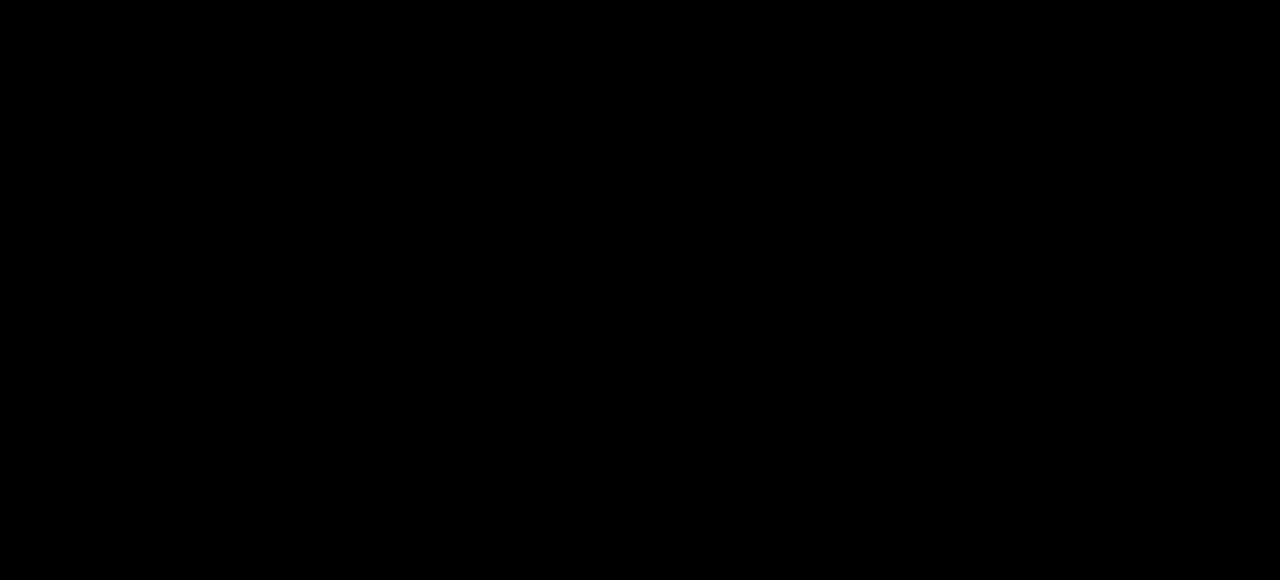
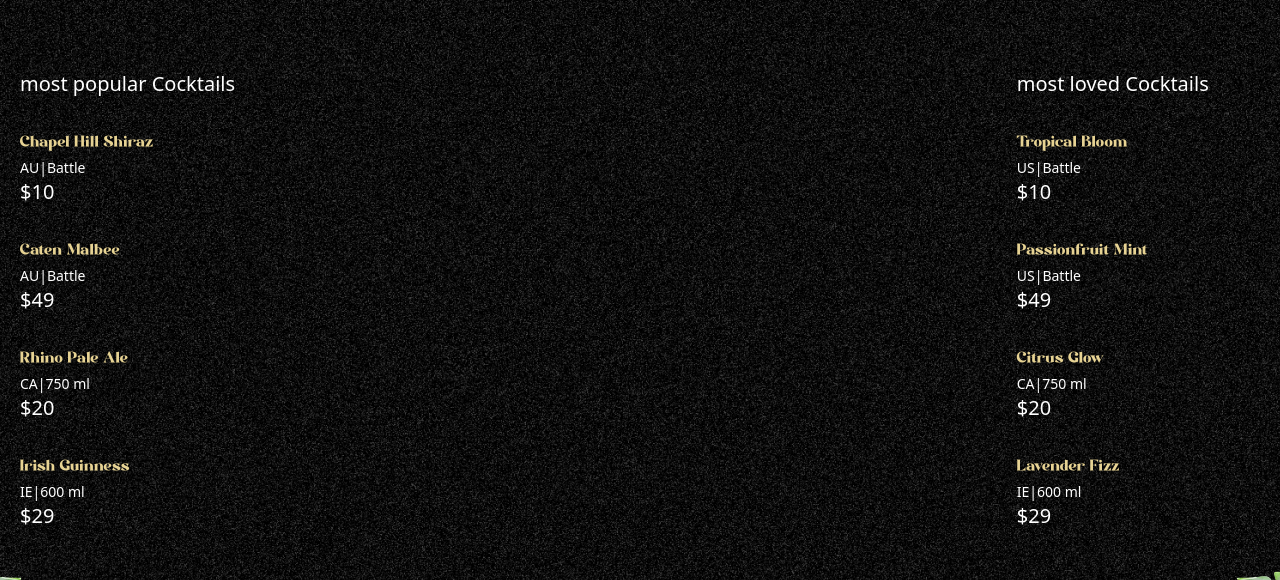
Before and after one commit to niloofar77/gsap_landing, a React (Vite) app: page / in a window 1280 px wide. Shown: the part 890-1470 px from the top of the page. Built offline with nearby package versions, Linux system fonts and the light colour scheme; a web font is replaced by a local one.

Commit message:
cocktail section implemented

```diff
--- a/src/App.jsx
+++ b/src/App.jsx
@@ -5,6 +5,7 @@
 import gsap from 'gsap'
 import Navbar from './components/Navbar'
 import Hero from './components/Hero'
+import Cockatils from './components/Cockatils'
 gsap.registerPlugin(ScrollTrigger,SplitText)
 function App() {
 
@@ -14,9 +15,8 @@
   <main>
     <Navbar></Navbar>
     <Hero></Hero>
-    <div className='h-dvh bg-black'>
+    <Cockatils></Cockatils>
 
-    </div>
   </main>
 
     </>
--- /dev/null
+++ b/src/components/Cockatils.jsx
@@ -0,0 +1,85 @@
+import React from 'react'
+import { cocktailLists, mockTailLists } from '../constants'
+import { useGSAP } from '@gsap/react'
+import gsap from 'gsap/all'
+
+const Cockatils = () => {
+    useGSAP(()=>{
+        const parallaxTimeLine=gsap.timeline({
+            scrollTrigger:{
+                trigger:"#cocktails",
+                start:"top 30%",
+                end:"bottom 80%",
+                scrub:true
+
+            }
+        })
+        parallaxTimeLine.from("#c-left-leaf",{
+            x:-100,y:100
+        })
+        .from("#c-right-leaf",{
+            x:100,y:100
+        })
+    })
+  return (
+
+    <section id='cocktails' className='noisy'>
+
+        <img src='/images/cocktail-left-leaf.png' id='c-left-leaf'/>
+        <img src='/images/cocktail-right-leaf.png' id='c-right-leaf'/>
+
+        <div className='list'>
+            <div className='popular'>
+                <h2>most popular Cocktails</h2>
+                <ul>
+                    {cocktailLists.map(drink=>(
+                        <li key={drink.name}>
+                            <div className='md:me-28'>
+                                <h3>
+                                    {drink.name}
+                                </h3>
+                                <p>
+                                    {drink.country}|{drink.detail}
+                                </p>
+                                <span>{ drink.price}</span>
+
+
+                            </div>
+
+                        </li>
+
+                    ))}
+                </ul>
+
+            </div>
+
+            <div className='loved'>
+                <h2>most loved Cocktails</h2>
+                <ul>
+                    {mockTailLists.map(drink=>(
+                        <li key={drink.name}>
+                            <div className='md:me-28'>
+                                <h3>
+                                    {drink.name}
+                                </h3>
+                                <p>
+                                    {drink.country}|{drink.detail}
+                                </p>
+                                <span>{ drink.price}</span>
+
+
+                            </div>
+
+                        </li>
+
+                    ))}
+                </ul>
+
+            </div>
+
+        </div>
+    </section>
+  )
+}
+
+export default Cockatils
```
